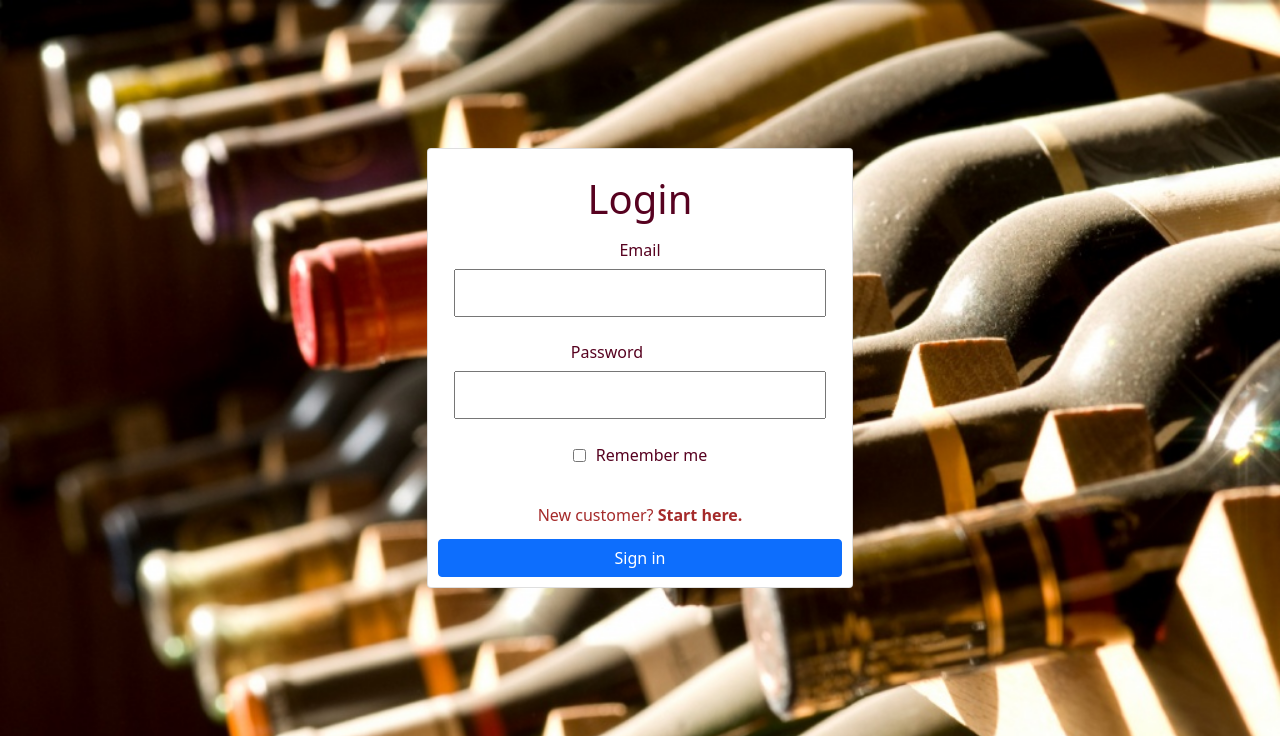
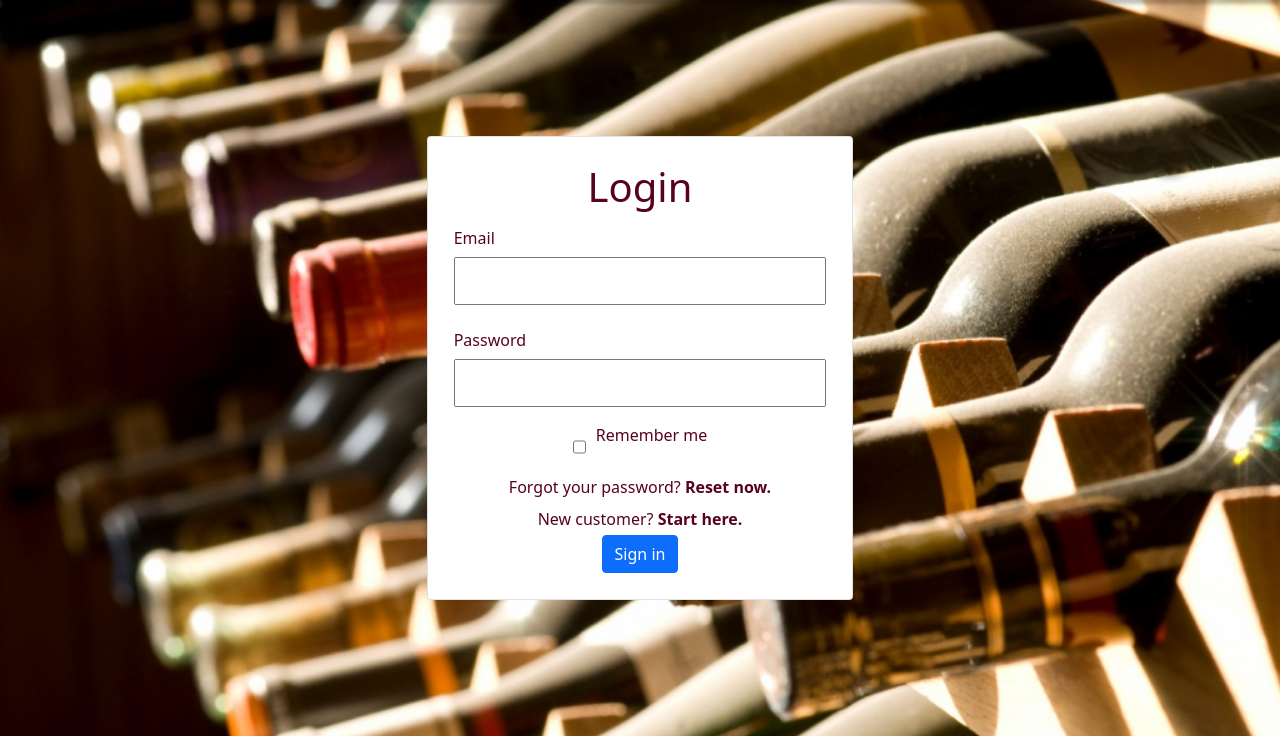
Before and after one commit to eduardasneves18/EasyDrink, a Django app: page /users/ in a window 1280 px wide. Shown: the part 70-822 px from the top of the page. Run offline with Django 3.2, Linux system fonts and the light colour scheme.

Commit message:
ajustando templates de login

```diff
--- a/frontend/pages/static/css/style_login.css
+++ b/frontend/pages/static/css/style_login.css
@@ -23,8 +23,8 @@
 }
 .link-new-user {
     text-decoration: none;
-    color: brown;
-    line-height: 3;
+    color: rgb(87, 2, 32);
+    line-height:  2;
 }
 
 .login-input {
@@ -35,9 +35,14 @@
     display: flex;
     height: 5vh;
     justify-content: center;
-    align-items: center;
+    margin-block: 2%;
+
 }
 
 .check-remember > label {
     margin-left: 10px;
 }
+
+.label-text {
+    text-align: left;
+}
--- a/frontend/templates/user/login.html
+++ b/frontend/templates/user/login.html
@@ -26,26 +26,31 @@
                         <h1 class="card-title">Login</h1>
                         <form class="box-login">
                         <div class="row mb-3" >
-                            <label for="input-email" class="col-sm-12 col-form-label">Email</label>
+                            <label for="input-email" class="col-sm-12 col-form-label label-text">Email</label>
                             <div class="col-sm-12">
                                 <input type="email" id="input-email" style="width:100%; height:6vh; padding-left: 10px">
                             </div>
                         </div>
                         <div class="row mb-3">
-                            <label for="inputPassword3" class="col-sm-10 col-form-label">Password</label>
+                            <label for="inputPassword3" class="col-sm-10 col-form-label label-text">Password</label>
                             <div class="col-sm-12">
                             <input type="password"  id="inputPassword3" style="width:100%; height:6vh; padding-left: 10px">
                             </div>
                         </div>
 
-                        <div class="check-remember">
-                            <input type="checkbox" id="remember-checkbox">
+                        <div class="check-remember ">
+                            <input type="checkbox" id="remember-checkbox" style="margin-top: 2%;">
                             <label  for="remember-checkbox">
                                 Remember me
                             </label>
                         </div>
 
-                            </div>
+                        <div>
+                            <a class="link-new-user" href="{% url 'users:reset' %}" style="width: 310px; height:50;">
+                                Forgot your password? <strong> Reset now. </strong>
+                            </a>
+                        </div>
+
                             <div>
                                 <a class="link-new-user" href="{% url 'users:register' %}" style="width: 310px; height:50;">
                                     New customer? <strong> Start here. </strong>
--- a/frontend/users/urls.py
+++ b/frontend/users/urls.py
@@ -1,5 +1,5 @@
 from django.urls import path
-from .views import  UserPageView, RegisterPageView
+from .views import  UserPageView, RegisterPageView, ResetPageView
 
 
 app_name = "users"
@@ -7,4 +7,5 @@ app_name = "users"
 urlpatterns = [
     path("", UserPageView.as_view(), name="login"),
     path("register/", RegisterPageView.as_view(), name="register"),
+    path("reset/", ResetPageView.as_view(), name="reset"),
 ]
```
Also changed, not shown: frontend/templates/user/reset_password.html (added, +12 -0 lines).
